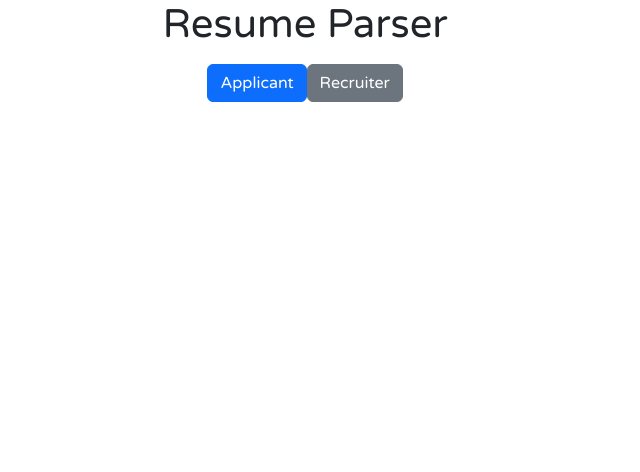
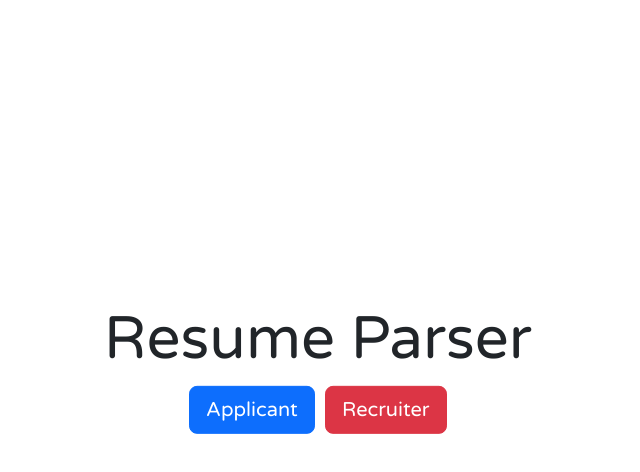
Before and after one commit to dchen024/Resume-Parser, a React (Create React App) app: page / in a window 1280 px wide. Shown: the top 472 px of the page, without its empty margins (335-975 px from the left). Built offline with nearby package versions, Linux system fonts and the light colour scheme; no server answers.

Commit message:
Added tostify, centered the applicant/recruiter tabs, changed colors of buttons

```diff
--- a/package.json
+++ b/package.json
@@ -17,6 +17,7 @@
     "react-icons": "^4.9.0",
     "react-router-dom": "^6.12.1",
     "react-scripts": "5.0.1",
+    "react-toastify": "^9.1.3",
     "web-vitals": "^2.1.4"
   },
   "scripts": {
--- a/src/firebase.js
+++ b/src/firebase.js
@@ -15,7 +15,7 @@ const firebaseConfig = {
   projectId: process.env.REACT_APP_PROJECT_ID,
   storageBucket: process.env.REACT_APP_STORAGE_BUCKET,
   messagingSenderId: process.env.REACT_APP_MESSAGING_SENDER_ID,
-  appId: process.env.REACT_APP_APP_ID,
+  appId: process.env.APP_ID,
 };
 
 // Initialize Firebase
--- a/src/routes/App.css
+++ b/src/routes/App.css
@@ -14,7 +14,7 @@
 }
 
 .App-header {
-  background-color: #282c34;
+  background-color: #0557fb;
   min-height: 100vh;
   display: flex;
   flex-direction: column;
@@ -40,4 +40,44 @@
 h1 {
   font-family: 'Varela Round', sans-serif;
   font-weight: 400;
+  display:flow-root;
+  color:darkviolet;
+  text-align: center;
 }
+.title{
+  font-family: 'Varela Round', sans-serif;
+  font-weight: 400;
+  font-size: 60px;
+  display:flow-root;
+  text-align: center;
+}
+p{
+  text-align: center;
+  color: grey;
+}
+.container{
+  position: absolute;
+  top: 50%;
+  left: 51%;
+  transform: translate(-50%, -70%);
+  display:grid;
+  align-items: center;
+  justify-content: center;
+}
+.recruiter{
+  position: absolute;
+  top: 50%;
+  left: 50%;
+  transform: translate(-47%, -70%);
+  height: 300px;
+  width: 1200px;
+}
+
+.applicant{
+  position: absolute;
+  top: 50%;
+  left: 50%;
+  transform: translate(-47%, -70%);
+  height: 300px;
+  width: 1200px;
+}
--- a/src/routes/App.js
+++ b/src/routes/App.js
@@ -3,18 +3,20 @@ import "./App.css";
 
 function App() {
   return (
+
     <div className="container">
+
        <link href="https://fonts.googleapis.com/css2?family=Varela+Round&display=swap" rel="stylesheet" />
-
-      <h1 className="text-center">
+      <h1 className="title">
         Resume Parser
       </h1>
       <div>
       <h1 className="text-center">
-        <Link className="btn btn-primary" to="/applicant" role="button">
+        <Link className="btn btn-primary btn-lg" to="/applicant" role="button">
           Applicant
         </Link>
-        <Link className="btn btn-secondary" to="/recruiter" role="button">
+        <space></space> <space></space> <space></space> <space></space>
+        <Link className="btn btn-danger btn-lg" to="/recruiter" role="button">
           Recruiter
         </Link>
         </h1>
--- a/src/routes/Applicant.js
+++ b/src/routes/Applicant.js
@@ -7,6 +7,8 @@ import "bootstrap/dist/css/bootstrap.min.css"; // Import Bootstrap CSS
 import pdfjsWorker from "pdfjs-dist/build/pdf.worker.entry"; // Import the PDF.js worker
 import * as pdfjsLib from "pdfjs-dist/build/pdf"; // Import the PDF.js library
 import "./App.css";
+import { ToastContainer, toast } from 'react-toastify';
+import 'react-toastify/dist/ReactToastify.css';
 
 // Initialize PDF.js with the worker
 pdfjsLib.GlobalWorkerOptions.workerSrc = pdfjsWorker;
@@ -20,8 +22,8 @@ function Applicant() {
 
     const file = fileUpload.name.split(".");
 
-    if (!file.pop()) {
-      console.error("Invalid file type");
+    if (file.pop() !== "pdf") {
+      toast.error("Invalid file type. Please upload a PDF file."); // Show an error message if the file type is invalid
       return;
     }
 
@@ -29,13 +31,20 @@ function Applicant() {
 
     const fileRef = ref(storage, `pdf/${path}.pdf`);
 
-    uploadBytes(fileRef, fileUpload)
+    toast.promise(
+      uploadBytes(fileRef, fileUpload),
+      {
+        pending: "File Uploading...",
+        success: "File Uploaded",
+        error: "Upload Error"
+      }
+    )
       .then(() => {
         parsePDF(fileUpload, path); // Parse the uploaded PDF file
-        alert("File Uploaded");
       })
       .catch((error) => {
-        console.log("Upload Error:", error);
+        toast.error("Upload Error"); // Show an error message if there is an error
+        console.log("Upload Error:", error); // Log an error if the file upload fails
       });
   };
 
@@ -98,7 +107,7 @@ function Applicant() {
   };
 
   return (
-    <div className="container">
+    <div className="applicant">
       <link href="https://fonts.googleapis.com/css2?family=Varela+Round&display=swap" rel="stylesheet" />
       <div className="row justify-content-between mb-3">
         <div className="col-2">
@@ -108,6 +117,7 @@ function Applicant() {
         </div>
         <div className="col-6">
           <h1 className="text-center"> Applicant </h1>
+          <p className = "text-center"> Please Submit a PDF of your Resume </p>
         </div>
         <div className="col-2"></div>
       </div>
@@ -130,6 +140,7 @@ function Applicant() {
           </div>
         </div>
       </div>
+      <ToastContainer />
     </div>
   );
 }
--- a/src/routes/Recruiter.js
+++ b/src/routes/Recruiter.js
@@ -67,7 +67,7 @@ function Recruiter() {
   }, [searchQuery, searchFiles]);
 
   return (
-    <div className="container">
+    <div className="recruiter">
       <link href="https://fonts.googleapis.com/css2?family=Varela+Round&display=swap" rel="stylesheet" />
       <div className="row justify-content-between mb-3">
         <div className="col-2">
@@ -76,7 +76,9 @@ function Recruiter() {
           </Link>
         </div>
         <div className="col-6">
+          <br></br>
           <h1 className="text-center"> Recruiter </h1>
+          <p className = "text-center"> Search for Resumes with Keyword </p>
         </div>
         <div className="col-2"></div>
       </div>
@@ -94,7 +96,7 @@ function Recruiter() {
             />
             {searchQuery.trim() === "" && (
               <button
-                className="btn btn-secondary"
+                className="btn btn-success"
                 onClick={searchFiles}
                 disabled={isLoading}
               >
```
Also changed, not shown: 1 other file (tests, documents, lock files or other folders).
